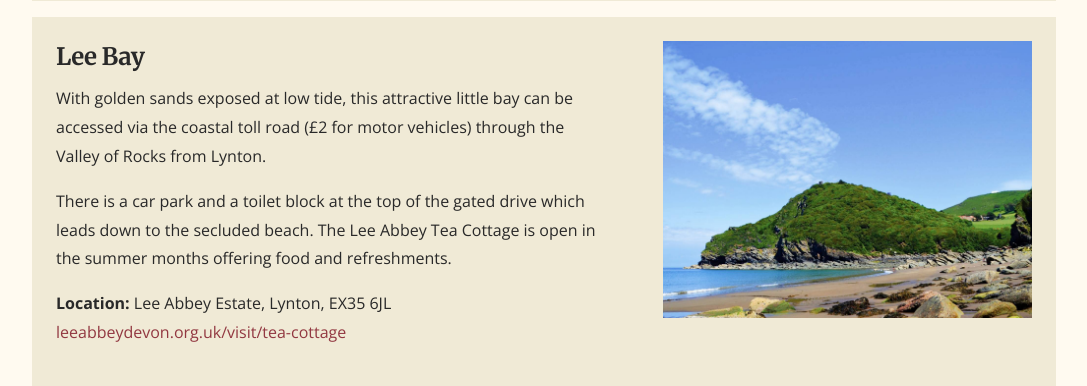
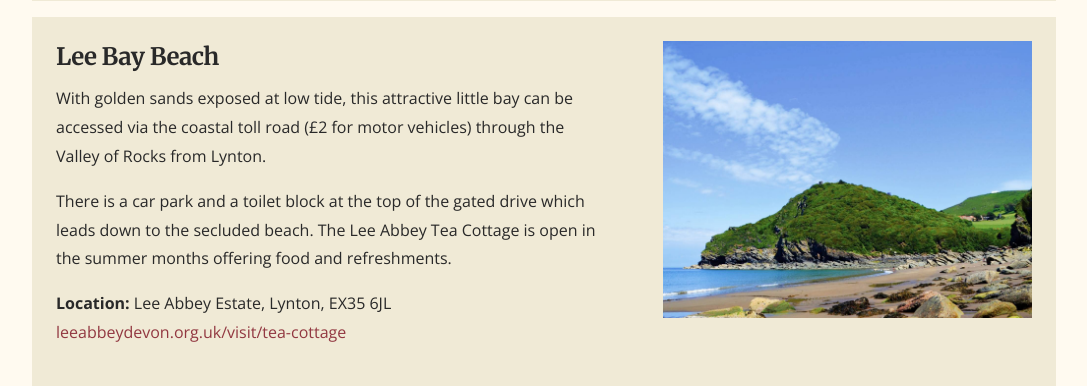
Before and after one commit to victoriahodges/choughs_nest_hotel, a PHP site: page /choughs-nest-hotel/index.php?page=things-to-see-and-do in a window 1280 px wide, after a click on "BEACHES". Shown: the part 2379-2765 px from the top of the page, without its empty margins (96-1183 px from the left). Run offline with PHP 8.4, Linux system fonts and the light colour scheme; some libraries are stand-ins or nearby versions.

Commit message:
change title

```diff
--- a/pages/things-to-see-and-do.tpl
+++ b/pages/things-to-see-and-do.tpl
@@ -467,7 +467,7 @@
 					<div class="w3-padding-large w3-margin-bottom champagne-bg">
 						<div class="w3-row grid-wrap ">
 							<div class="w3-col grid-col s12 m6 l7">
-								<h3>Lee Bay</h3>
+								<h3>Lee Bay Beach</h3>
 								<p>With golden sands exposed at low tide, this attractive little bay can be accessed via the
 								coastal toll road (&pound;2 for motor vehicles) through the Valley of Rocks from Lynton.
 								</p>
```
